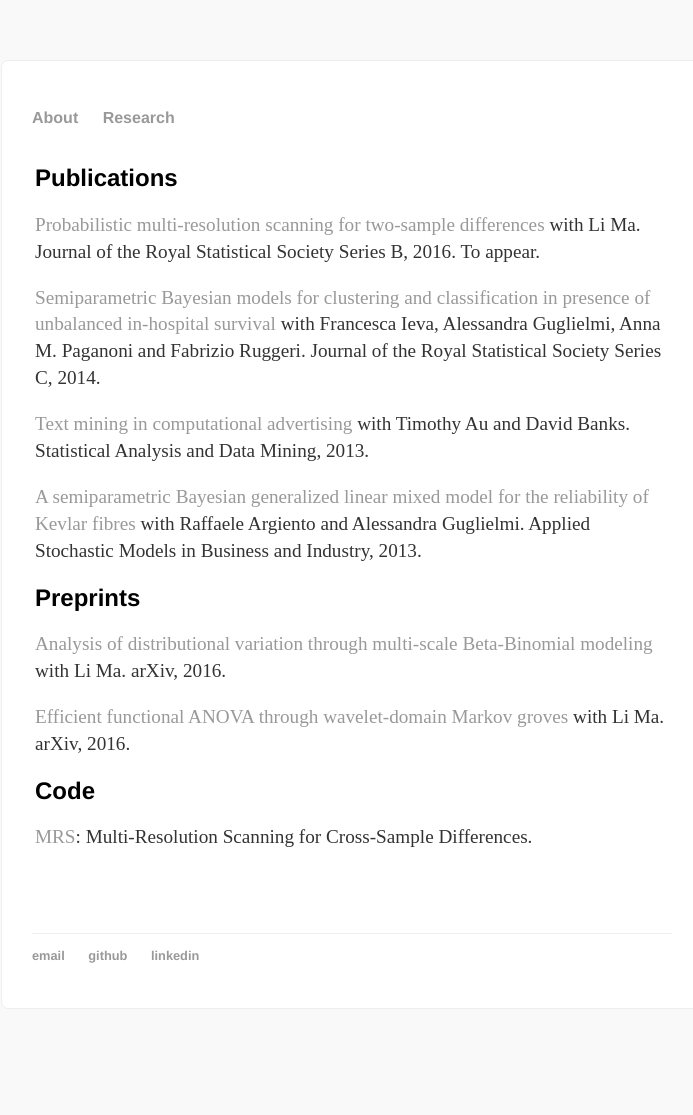
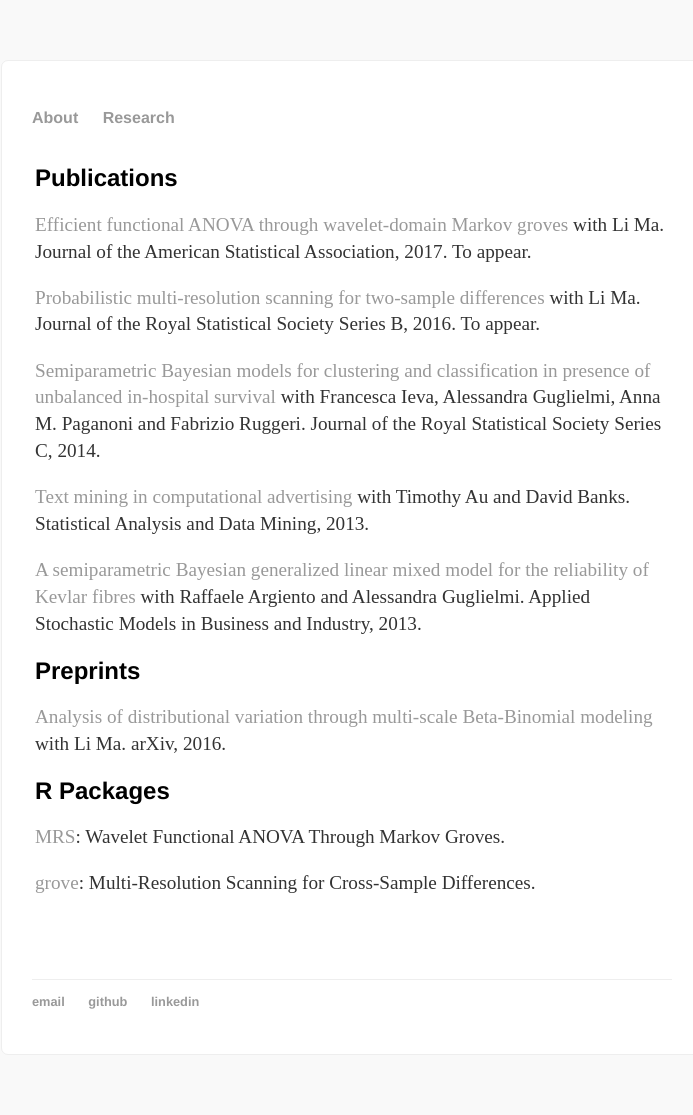
Before and after one commit to jacsor/jacsor.github.io, a Jekyll site: the page built from research/index.html, in a window 1280 px wide. Shown: the whole page, without its empty margins (288-981 px from the left). Built offline with Jekyll 4.4.1, drawn with Linux system fonts in a browser that asks for light colours; before the commit the page ends 1069 px from its top, so only the background shows below that.

Commit message:
update publications and r package

```diff
--- a/research/index.html
+++ b/research/index.html
@@ -8,18 +8,18 @@ title: Research
 	<tr>
 	<td width="100%">
 	<h1>Publications</h1>
-	<p> <a> Probabilistic multi-resolution scanning for two-sample differences </a> with Li Ma. Journal of the Royal Statistical Society Series B, 2016. To appear.</p>
+	<p> <a> Efficient functional ANOVA through wavelet-domain Markov groves </a> with Li Ma. Journal of the American Statistical Association, 2017. To appear.</p>
+	<p> <a href="http://http://onlinelibrary.wiley.com/doi/10.1111/rssb.12180/full" target="_blank"> Probabilistic multi-resolution scanning for two-sample differences </a> with Li Ma. Journal of the Royal Statistical Society Series B, 2016. To appear.</p>
 	<p> <a href="http://onlinelibrary.wiley.com/doi/10.1111/rssc.12021/full" target="_blank"> Semiparametric Bayesian models for clustering and classification in presence of unbalanced in-hospital survival  </a> with Francesca Ieva, Alessandra Guglielmi, Anna M. Paganoni and Fabrizio Ruggeri.
-Journal of the Royal Statistical Society Series C, 2014.  </p>
-	<p> <a href="http://onlinelibrary.wiley.com/doi/10.1002/sam.11197/full" target="_blank"> Text mining in computational advertising </a> with Timothy Au and David Banks. Statistical Analysis and Data Mining, 2013. </p>
-	<p> <a href="http://onlinelibrary.wiley.com/doi/10.1002/asmb.1936/full" target="_blank"> A semiparametric Bayesian generalized linear mixed model for the reliability of Kevlar fibres </a> with Raffaele Argiento and Alessandra Guglielmi. Applied Stochastic Models in Business and Industry, 2013. </p>
+Journal of the Royal Statistical Society Series C, 2014.</p>
+	<p> <a href="http://onlinelibrary.wiley.com/doi/10.1002/sam.11197/full" target="_blank"> Text mining in computational advertising </a> with Timothy Au and David Banks. Statistical Analysis and Data Mining, 2013.</p>
+	<p> <a href="http://onlinelibrary.wiley.com/doi/10.1002/asmb.1936/full" target="_blank"> A semiparametric Bayesian generalized linear mixed model for the reliability of Kevlar fibres </a> with Raffaele Argiento and Alessandra Guglielmi. Applied Stochastic Models in Business and Industry, 2013.</p>
         <h1>Preprints</h1>
-<p> <a href="http://arxiv.org/abs/1604.01443" target="_blank"> Analysis of distributional variation through multi-scale Beta-Binomial modeling </a> with Li Ma. arXiv, 2016.  </p>
-<p> <a href="http://arxiv.org/abs/1602.03990" target="_blank"> Efficient functional ANOVA through wavelet-domain Markov groves </a> with Li Ma. arXiv, 2016.  </p>
-	<h1>Code</h1>
-  <p> <a href="https://cran.r-project.org/web/packages/MRS/index.html" target="_blank"> MRS</a>: Multi-Resolution Scanning for Cross-Sample Differences.</p>
+	<p> <a href="http://arxiv.org/abs/1604.01443" target="_blank"> Analysis of distributional variation through multi-scale Beta-Binomial modeling </a> with Li Ma. arXiv, 2016.</p>
+	<h1>R Packages</h1>
+	<p> <a href="https://cran.r-project.org/web/packages/grove/index.html" target="_blank"> MRS</a>: Wavelet Functional ANOVA Through Markov Groves.</p>
+	<p> <a href="https://cran.r-project.org/web/packages/MRS/index.html" target="_blank"> grove</a>: Multi-Resolution Scanning for Cross-Sample Differences.</p>
 	</td>
 	</tr>
 	</table>
-
 </div>
```
